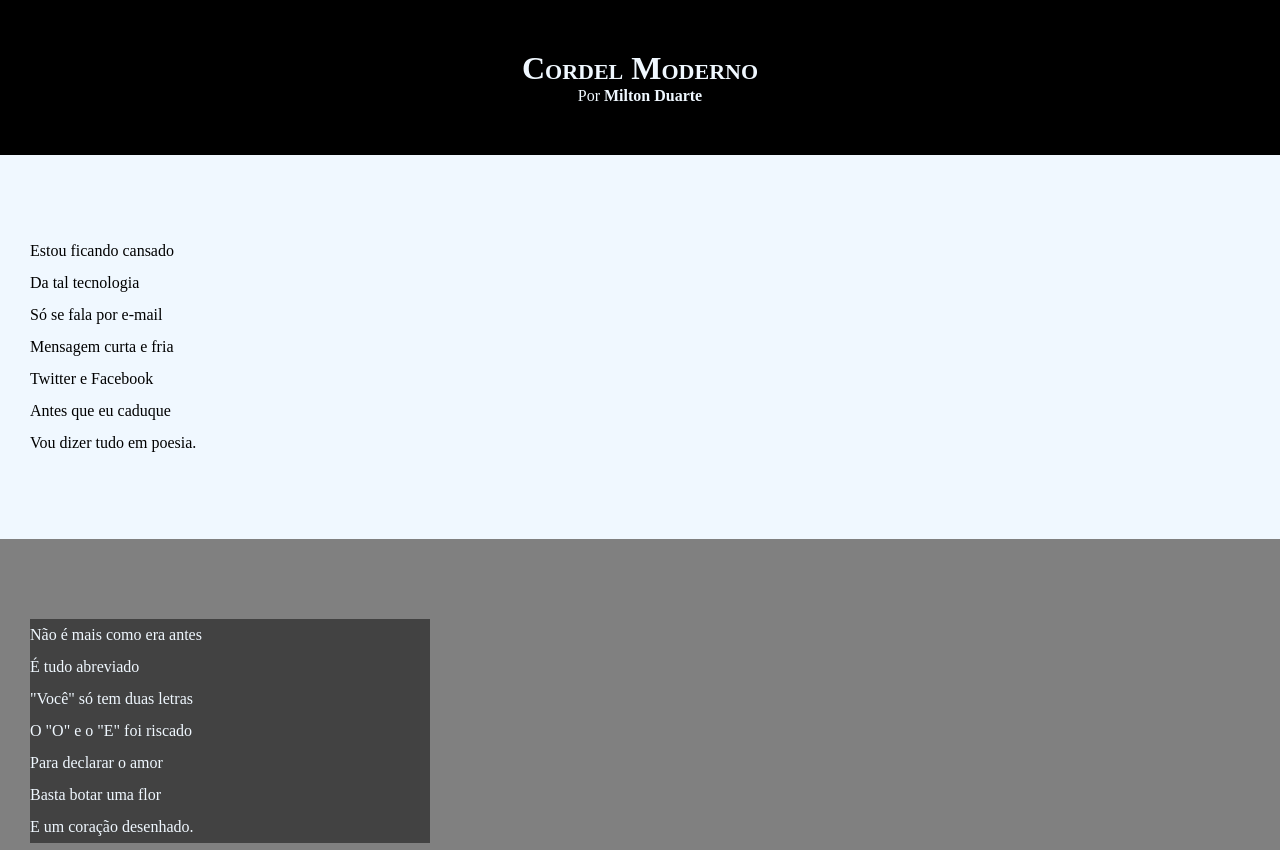
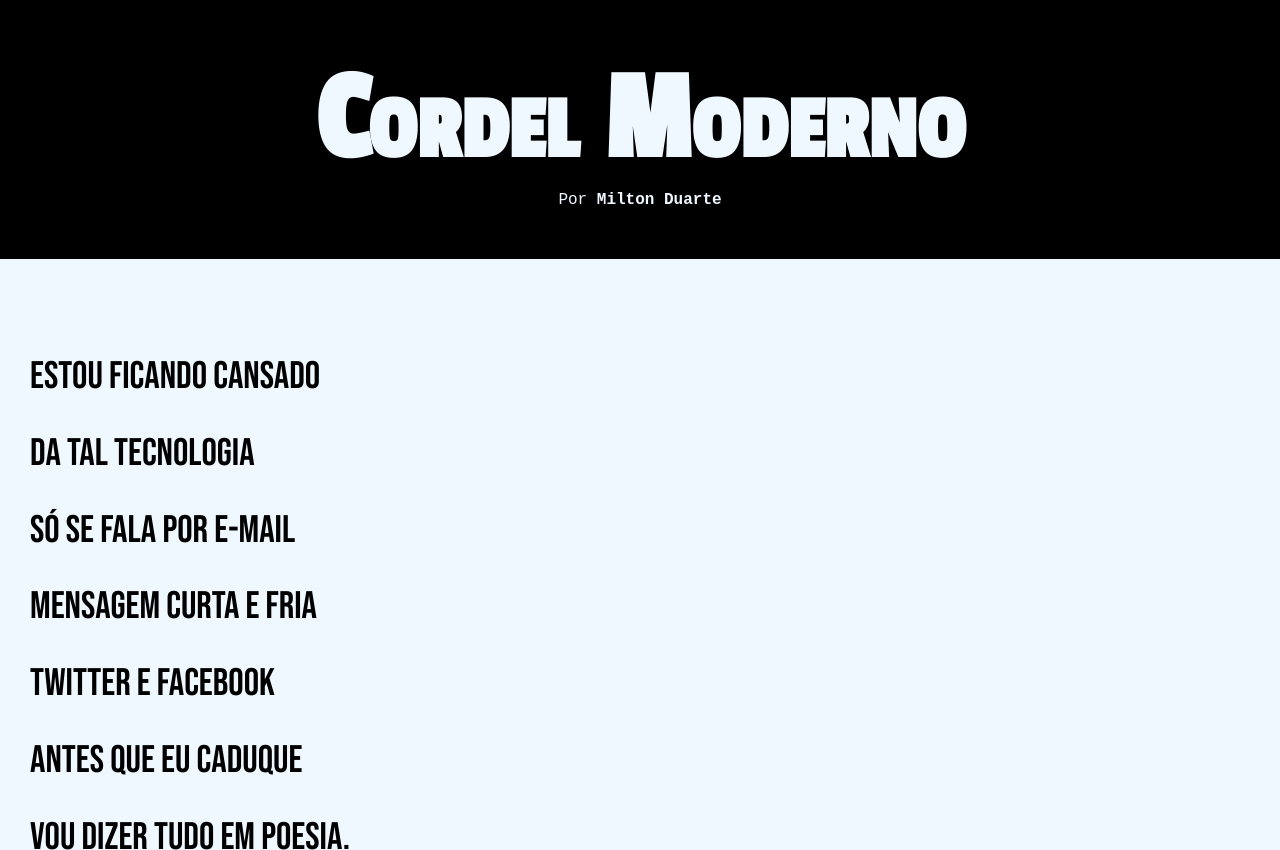
Before and after one commit to MarcusRochaart/htmlCss, a plain HTML site: page MinhasAulas/exercicio23sitecordel/index.html in a window 1280 px wide. Shown: the top 850 px of the page. Drawn offline with Linux system fonts and the light colour scheme.

Commit message:
atualizei tamanho das fontes e inseri fontes novas

```diff
--- a/MinhasAulas/exercicio23sitecordel/style.css
+++ b/MinhasAulas/exercicio23sitecordel/style.css
@@ -1,12 +1,23 @@
 @charset "UTF-8";
+
+@import url('https://fonts.googleapis.com/css2?family=Bebas+Neue&family=Passion+One&display=swap');
+
 /** o * como propriedade global, é utilizado em todo o arquivo **/
 * {
     margin: 0px;
     padding: 0px;
 }
+
+:root {
+    --fonte1: Courier New, Courier, monospace;
+    --fonte2: "Passion One", sans-serif;
+    --fonte3: "Bebas Neue", sans-serif;
+}
+
 html, body {
     min-height: 100vh;
     background-color: antiquewhite;
+    font-family: var(--fonte1);
 }
 header{
     background-color: black;
@@ -16,6 +27,8 @@
 header > h1 {
     padding-top: 50px;
     font-variant: small-caps; /** deixa as fontes no maiusculo mas as primeiras letras ficam um pouco maiores**/
+    font-family: var(--fonte2);
+    font-size: 10vw;
 }
 header > p {
     padding-bottom: 50px;
@@ -35,6 +48,8 @@
     padding-bottom: 10vh;
     line-height: 2em;
     padding-left: 30px;
+    font-family: var(--fonte3);
+    font-size: 3vw;
 }
 
 section.normal{
@@ -46,7 +61,8 @@
     color: aliceblue;
 }
 section.imagem > p {
-    width: 400px;
+    display: inline-block;
+    padding: 5px;
     background-color: rgba(0, 0, 0, 0.486);
 }
 footer {
```
